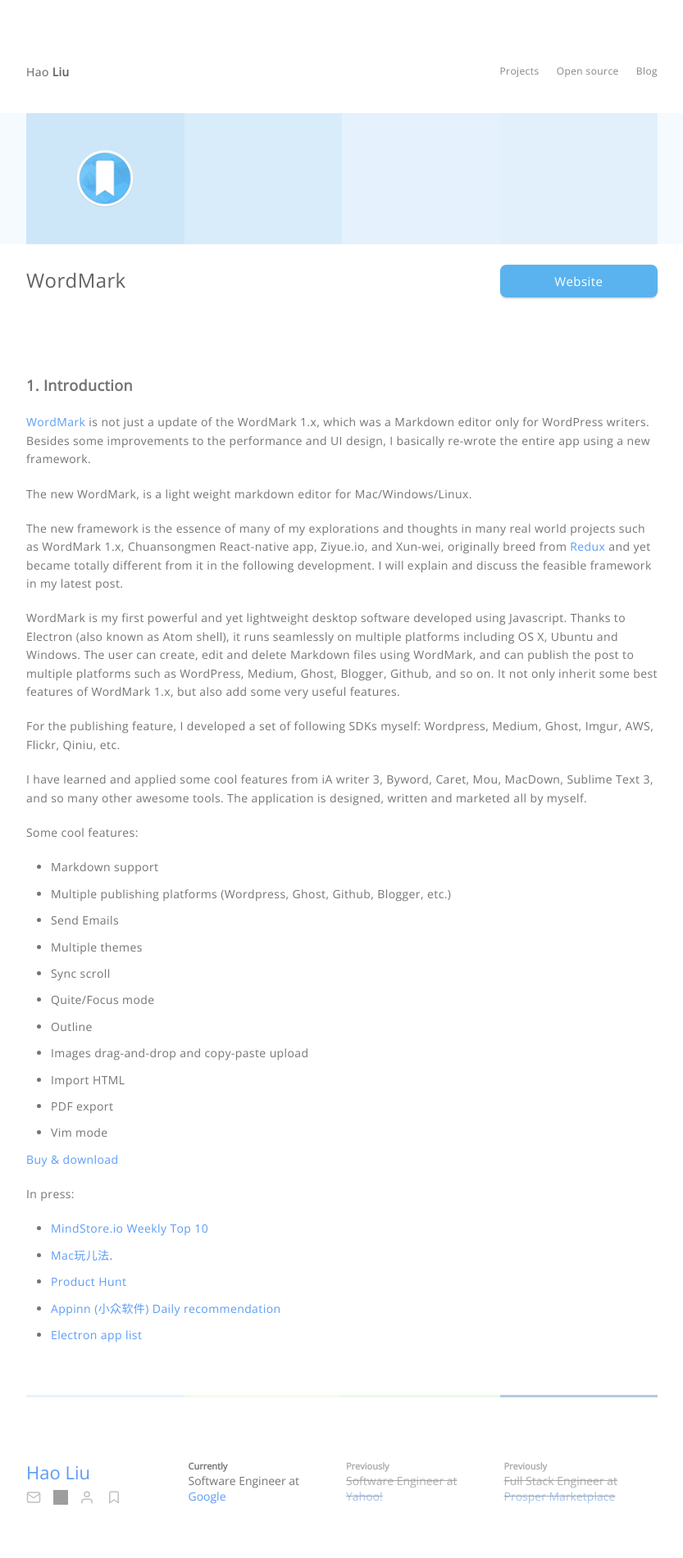
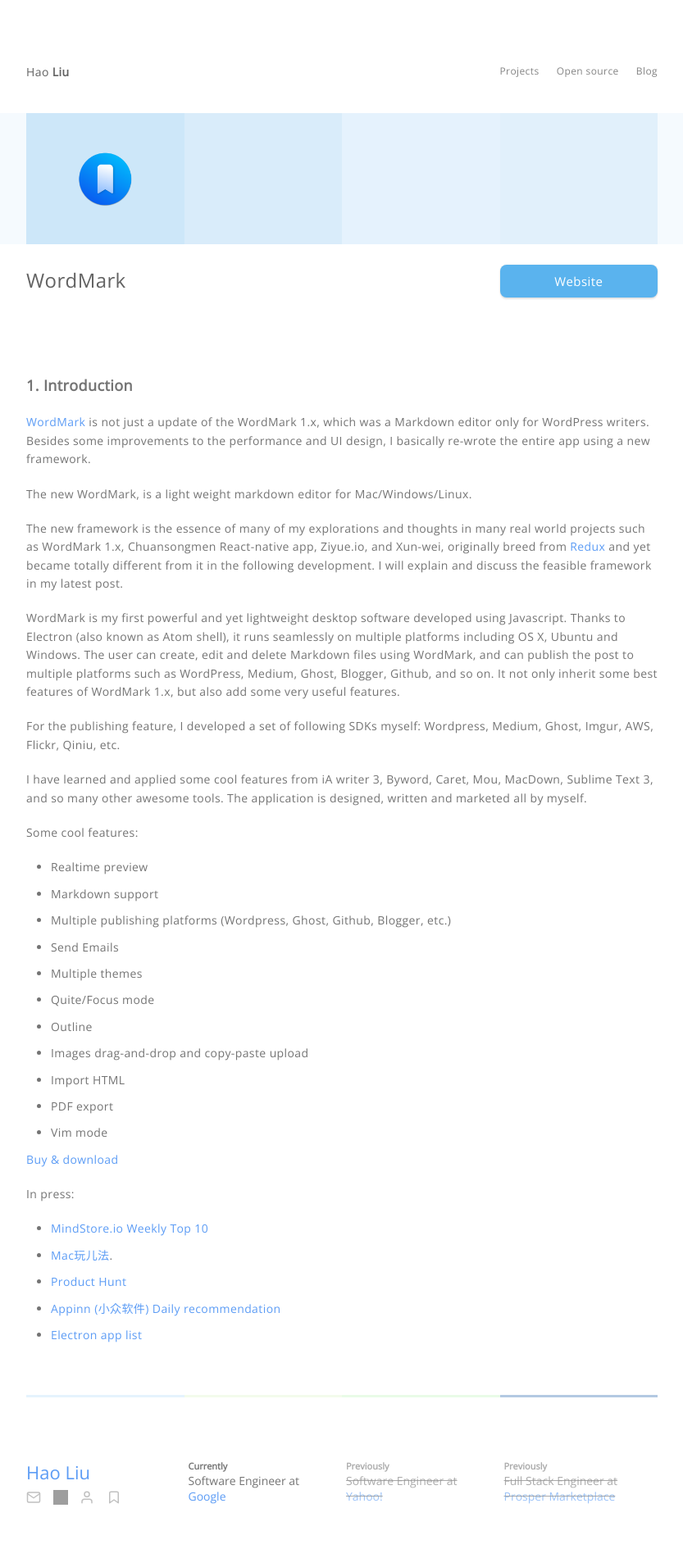
Before and after one commit to fuermosi777/fuermosi777.github.io, a Jekyll site: the page built from _posts/Project/2018-05-04-wordmark-3-a-lightweight-cross-platform-markdown-editor.markdown, in a window 1280 px wide. Shown: the whole page at 82% size, without its empty margins (223-1056 px from the left). Built offline with Jekyll 4.4.1, drawn with Linux system fonts in a browser that asks for light colours; comment, search, counter and statistics services are not loaded; grey boxes are pictures that could not be loaded.

Commit message:
updat wordmark to 3

```diff
--- a/_posts/Project/2016-03-22-wordmark-2-a-lightweight-cross-platform-markdown-editor.markdown
+++ b/_posts/Project/2018-05-04-wordmark-3-a-lightweight-cross-platform-markdown-editor.markdown
@@ -6,7 +6,7 @@
 slug: china-stock
 color: 5AB3EE
 bgcolor: cde7f9
-image: wordmark2.png
+image: wordmark3.png
 imagesize: small
 website: http://wordmarkapp.com/
 tags:
@@ -31,12 +31,11 @@
 
 Some cool features:
 
-
+- Realtime preview
 - Markdown support
 - Multiple publishing platforms (Wordpress, Ghost, Github, Blogger, etc.)
 - Send Emails
 - Multiple themes
-- Sync scroll
 - Quite/Focus mode
 - Outline
 - Images drag-and-drop and copy-paste upload
```
Also changed, not shown: images/wordmark.png (deleted), images/wordmark3.png (added).
